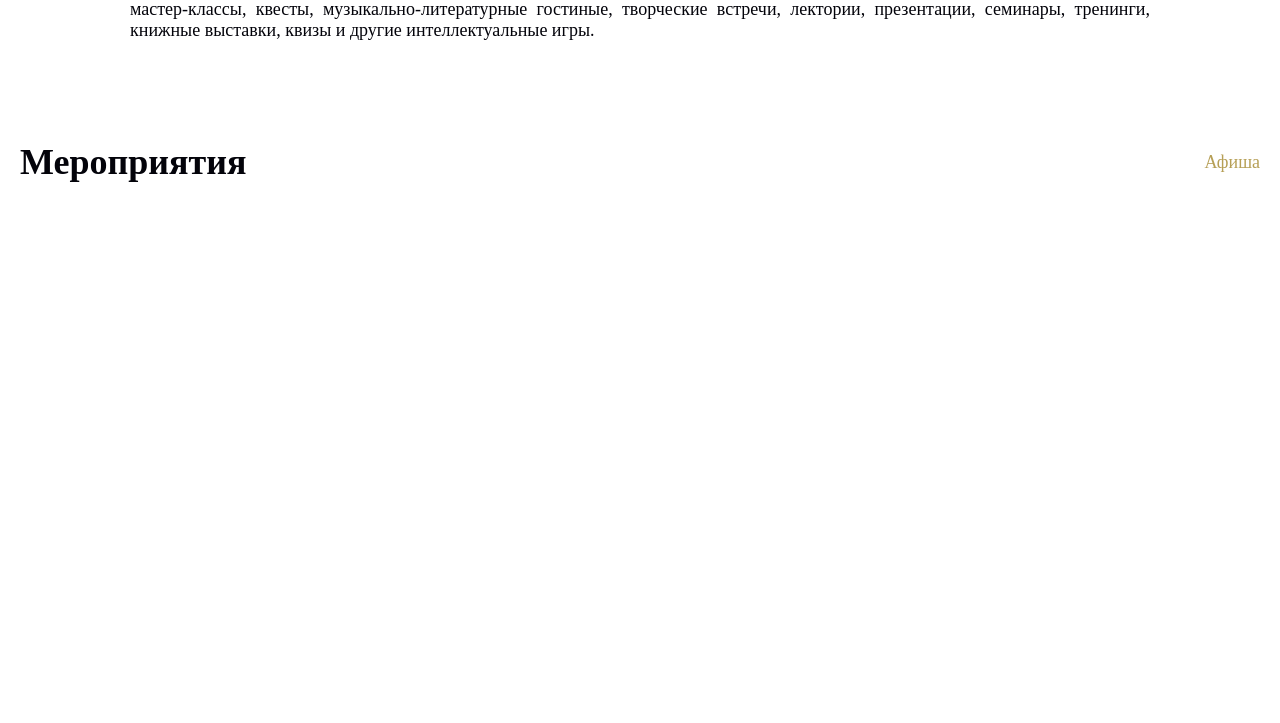
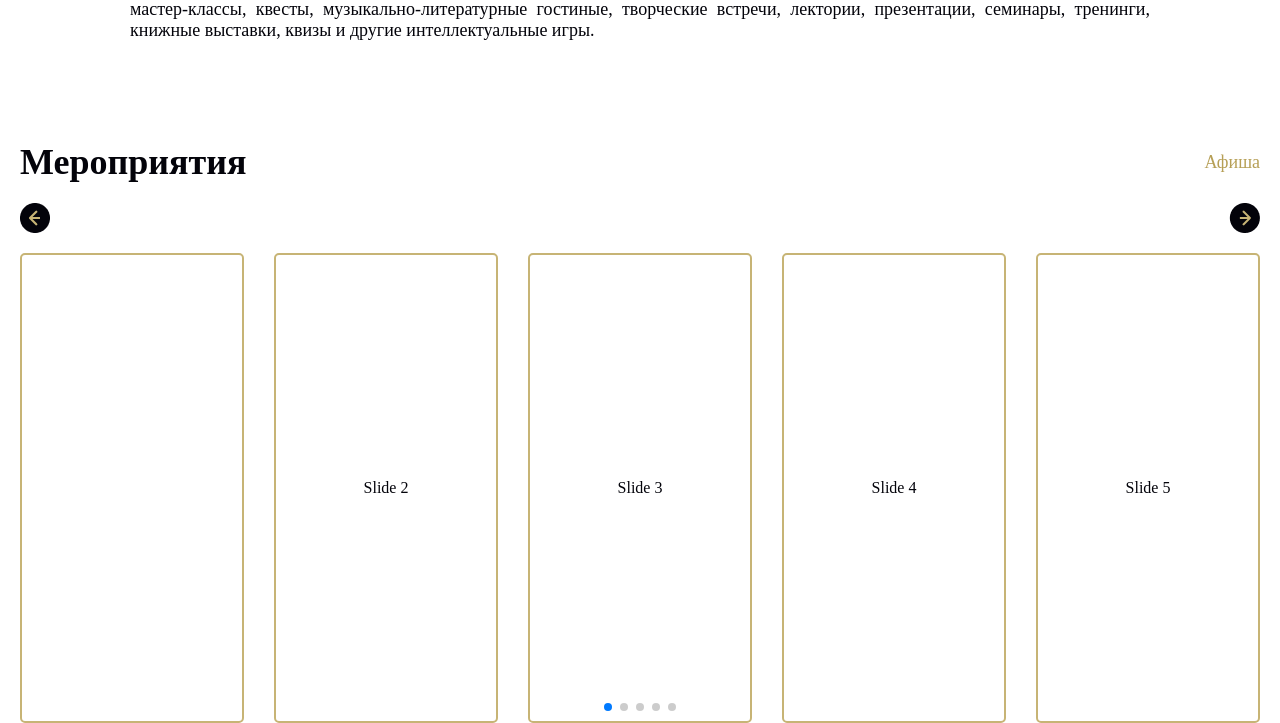
Before and after one commit to Arc3228/biblioneft, a Django app: page / in a window 1280 px wide. Shown: the part 1341-2064 px from the top of the page. Before the commit the page ends 1523 px from the top, so only its background shows below. Run offline with Django 4.2, Linux system fonts and the light colour scheme; some web fonts are replaced.

Commit message:
Слайдер мероприятий

```diff
--- a/biblioneft/main/static/style.css
+++ b/biblioneft/main/static/style.css
@@ -259,7 +259,7 @@ padding: 5px 10px;
 border-radius: 5px;
 }
 
-.swiper {
+.mySwiper1 {
 border-top-left-radius: 50px;
 border-bottom-right-radius: 50px;
 }
@@ -302,3 +302,20 @@ color: #B69F56;
 font-size: 18px;
 font-weight: 500;
 }
+
+.arrows {
+margin-top: 20px;
+display: flex;
+justify-content: space-between;
+}
+
+.events .mySwiper2 {
+margin-top: 20px;
+}
+
+.events .swiper-slide{
+border: 2px #C7B475 solid;
+border-radius: 5px;
+height: 470px;
+width: 320px;
+}
--- a/biblioneft/main/templates/base.html
+++ b/biblioneft/main/templates/base.html
@@ -11,7 +11,7 @@
     <link rel="stylesheet" href="https://cdn.jsdelivr.net/npm/swiper@11/swiper-bundle.min.css" />
     <link rel="stylesheet" href="{% static 'style.css' %}">
 
-    <title>Библионефть</title>
+    <title>БиблиоНефть</title>
 </head>
 <body>
   <header class = "header">
--- a/biblioneft/main/templates/main/index.html
+++ b/biblioneft/main/templates/main/index.html
@@ -4,7 +4,7 @@
 {% block content %}
 <div class="container">
 <!-- Swiper -->
-  <div class="swiper mySwiper">
+  <div class="swiper mySwiper1">
     <div class="swiper-wrapper">
       <div class="swiper-slide">
         <img src="{% static 'images/karusel.png' %}" alt="">
@@ -26,7 +26,26 @@
       <h1 class="events_title">Мероприятия</h1>
       <a class="events_link" href="#">Афиша</a>
     </div>
+    <div class="arrows">
+      <img src="{% static 'images/arrow-left.png' %}" alt="">
+      <img src="{% static 'images/arrow-right.png' %}" alt="">
+    </div>
+    <div class="swiper mySwiper2">
+      <div class="swiper-wrapper">
+        <div class="swiper-slide">
 
+        </div>
+        <div class="swiper-slide">Slide 2</div>
+        <div class="swiper-slide">Slide 3</div>
+        <div class="swiper-slide">Slide 4</div>
+        <div class="swiper-slide">Slide 5</div>
+        <div class="swiper-slide">Slide 6</div>
+        <div class="swiper-slide">Slide 7</div>
+        <div class="swiper-slide">Slide 8</div>
+        <div class="swiper-slide">Slide 9</div>
+      </div>
+    <div class="swiper-pagination"></div>
+  </div>
   </div>
 </div>
 
@@ -35,7 +54,7 @@
 <script src="https://cdn.jsdelivr.net/npm/swiper@11/swiper-bundle.min.js"></script>
   <!-- Initialize Swiper -->
   <script>
-    var swiper = new Swiper(".mySwiper", {
+    var swiper1 = new Swiper(".mySwiper1", {
       spaceBetween: 30,
       centeredSlides: true,
       autoplay: {
@@ -43,5 +62,14 @@
         disableOnInteraction: false,
       },
     });
+
+    var swiper2 = new Swiper(".mySwiper2", {
+      slidesPerView: 5,
+      spaceBetween: 30,
+      pagination: {
+        el: ".swiper-pagination",
+        clickable: true,
+      },
+    });
   </script>
 {% endblock %}
```
Also changed, not shown: biblioneft/db.sqlite3.
